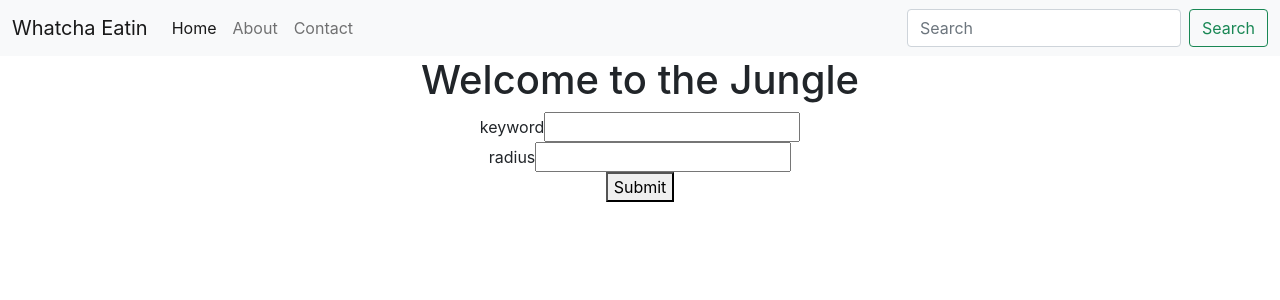
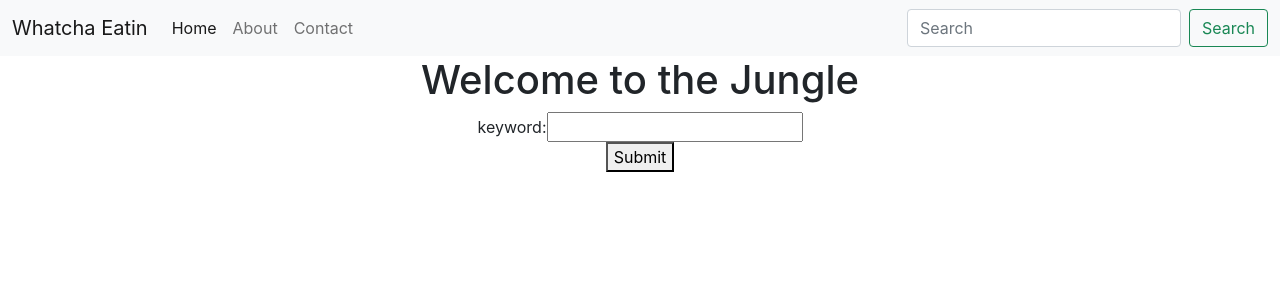
Before and after one commit to dillin92/whatcha-eatin-, a React (Create React App) app in the folder whatcha-eatin/: page / in a window 1280 px wide. Shown: the top 300 px of the page. Built offline with nearby package versions, Linux system fonts and the light colour scheme; no server answers.

Commit message:
fetch request take 1

```diff
--- a/whatcha-eatin/src/components/searchBar/index.js
+++ b/whatcha-eatin/src/components/searchBar/index.js
@@ -1,39 +1,70 @@
-import React, { useState, useEffect } from 'react';
+import React from 'react';
 import axios from 'axios';
+const apiKey = "AIzaSyAoZvL9zENAx7_uSggjaC57K4JKzBR_9DY";
+const keyword = document.querySelector('#keyword');
 
-const apiKey = "AIzaSyAoZvL9zENAx7_uSggjaC57K4JKzBR_9DY";
+const fetchData = () => {
+  return axios(`'https://maps.googleapis.com/maps/api/place/findplacefromtext/json?input=${keyword}&inputtype=textquery&key=${apiKey}'`)
+ .then((response) => console.log(response.data));
+
+}
 
 
-function getLocation() {
-  console.log('yo, diggity');
+const SearchBar = () => {
+  return(
 
-  if (navigator.geolocation) {
-    navigator.geolocation.getCurrentPosition(showPosition);
-  } else {
-    alert("Geolocation is not supported by this browser.");
-  }
-};
+ <form id="search-form">
+         <div>
+           <label htmlFor="keyword">keyword:</label>
+           <input type="text" id="keyword" name="keyword" />
+         </div>
 
-getLocation();
+         <button type="submit" onClick={fetchData}>Submit</button>
 
-function showPosition(position) {
+         <div id="mapholder"></div>
 
-  let latlon= position.coords.latitude + "," + position.coords.longitude;
+ </form>
+ )
+ };
 
-  let img_url = `"https://maps.googleapis.com/maps/api/staticmap?center=
-  "+latlon+"&zoom=14&size=400x300&sensor=false&key=${apiKey}"`;
+ export default SearchBar;
 
-  document.getElementById("#mapholder").innerHTML = "<img src='"+img_url+"'>";
+// radius div
+//  <div>
+//  <label htmlFor="radius">radius</label>
+//  <input type="text" id ="radius" name="radius" />
+// </div>
 
-  console.log(latlon);
-};
+
+// function getLocation() {
+//   console.log('yo, diggity');
+
+//   if (navigator.geolocation) {
+//     navigator.geolocation.getCurrentPosition(showPosition);
+//   } else {
+//     alert("Geolocation is not supported by this browser.");
+//   }
+// };
+
+// getLocation();
+
+// function showPosition(position) {
+
+//   let latlon= position.coords.latitude + "," + position.coords.longitude;
 
 
 
+//   // // let img_url = `"https://maps.googleapis.com/maps/api/staticmap?center=
+//   // // "+latlon+"&zoom=14&size=400x300&sensor=false&key=${apiKey}"`;
+//   // document.getElementById("#mapholder").innerHTML = "<img src='"+img_url+"'>";
 
 
+//   console.log(latlon);
+// };
 
-const SearchBar = () => {
+
+// function search(){
+
 
 //   const keyword = document.querySelector("#keyword");
 //   // const latlon= showPosition();
@@ -45,10 +76,7 @@ const SearchBar = () => {
 // const [isLoaded, setIsLoaded] = useState(false);
 // const [items, setItems] = useState([]);
 
-//   function handleSubmit(e) {
-//     e.prevent.default();
-//     console.log('you clicked submit');
-//   }
+
 
 //   useEffect( () => {
 //     axios(`'https://maps.googleapis.com/maps/api/place/findplacefromtext/json?input=${keyword}&inputtype=textquery&key=${apiKey}'`)
@@ -63,23 +91,9 @@ const SearchBar = () => {
 //   finally(() => {
 //     setLoading(false);
 //   })
+// }
 
- return(
-
-<form id="search-form">
-        <div>
-          <label htmlFor="keyword">keyword</label>
-          <input type="text" id="keyword" name="keyboard" />
-        </div>
-        <div>
-          <label htmlFor="radius">radius</label>
-          <input type="text" id ="radius" name="radius" />
-        </div>
-        <button type="submit">Submit</button>
-
-        <div id="mapholder"></div>
-</form>
-)
-};
-
-export default SearchBar;
+// function handleSubmit(e) {
+//   e.prevent.default();
+//   console.log('you clicked submit');
+// }
```
